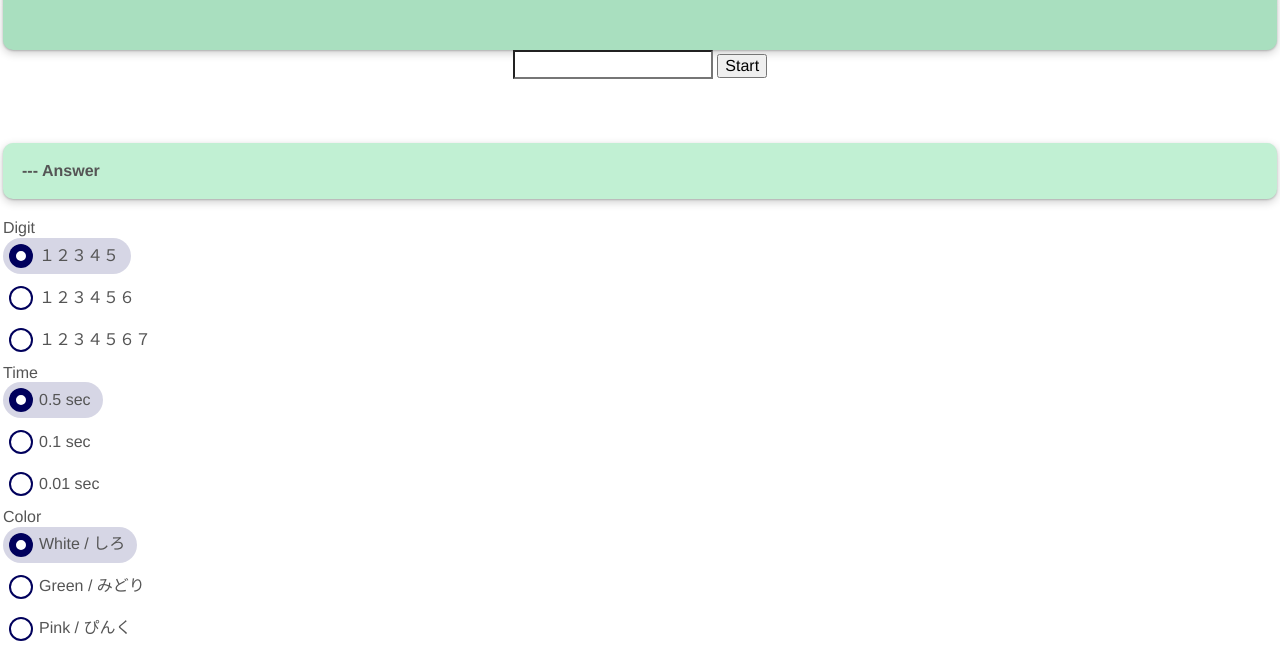
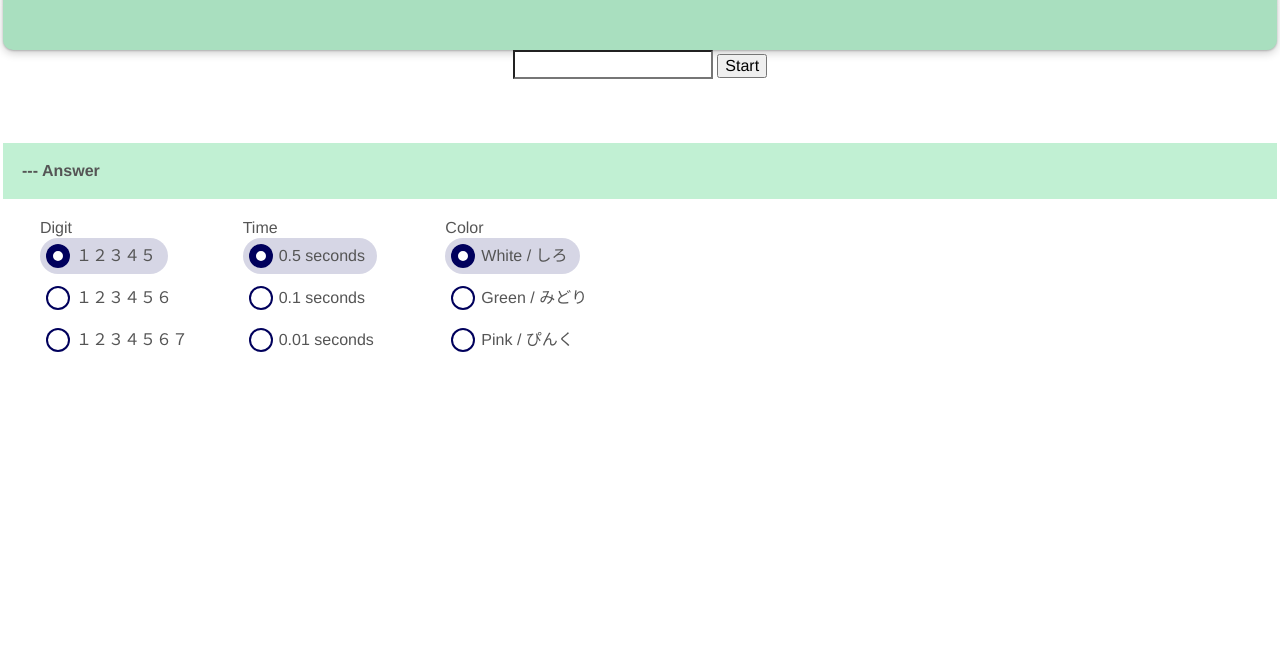
Before and after one commit to momo1002/webCalculation, a website: page flash.html in a window 1280 px wide. Shown: the part 137-800 px from the top of the page. Drawn offline with Linux system fonts and the light colour scheme.

Commit message:
add grid design for radio area

```diff
--- a/css/flash.scss
+++ b/css/flash.scss
@@ -60,20 +60,30 @@ input::-ms-clear {
     background-color: #c1f0d3;
     height: auto;
     margin-bottom: 20px;
-    box-shadow: $boxShadow;
-    border-radius: $radius;
     height: auto;
 
 }
 
+.setting-container {
+    max-width: 1200px;
+    margin: 10px auto;
+    width: 100%;
+    display: grid;
+    /* Define Auto Row size */
+    grid-auto-rows: 150px;
+    /*Define our columns */
+    grid-template-columns: repeat(auto-fill, minmax(160px, 1fr));
+    grid-gap: 1em;
+    height: auto;
+}
 .setting-container__select {
   $primary-color: #00005c;
   $text-color: mix(#000, $primary-color, 64%);
-  form {
-    display: flex;
-    flex-wrap: wrap;
-    flex-direction: column;
-  }
+    form {
+        display: flex;
+        flex-wrap: wrap;
+        flex-direction: column;
+    }
 
   label {
     display: flex;
--- a/flash.html
+++ b/flash.html
@@ -50,15 +50,15 @@
         <div class="setting-container__select">Time
             <label>
                 <input type="radio" class="radio" name="radio-time" value="500" checked/>
-                <span>0.5 sec</span>
+                <span>0.5 seconds</span>
             </label>
             <label>
                 <input type="radio" class="radio" name="radio-time" value="100"/>
-                <span>0.1 sec</span>
+                <span>0.1 seconds</span>
             </label>
             <label>
                 <input type="radio" class="radio" name="radio-time" value="50"/>
-                <span>0.01 sec</span>
+                <span>0.01 seconds</span>
             </label>
         </div>
         <div class="setting-container__select">Color
```
Also changed, not shown: css/flash.css.
